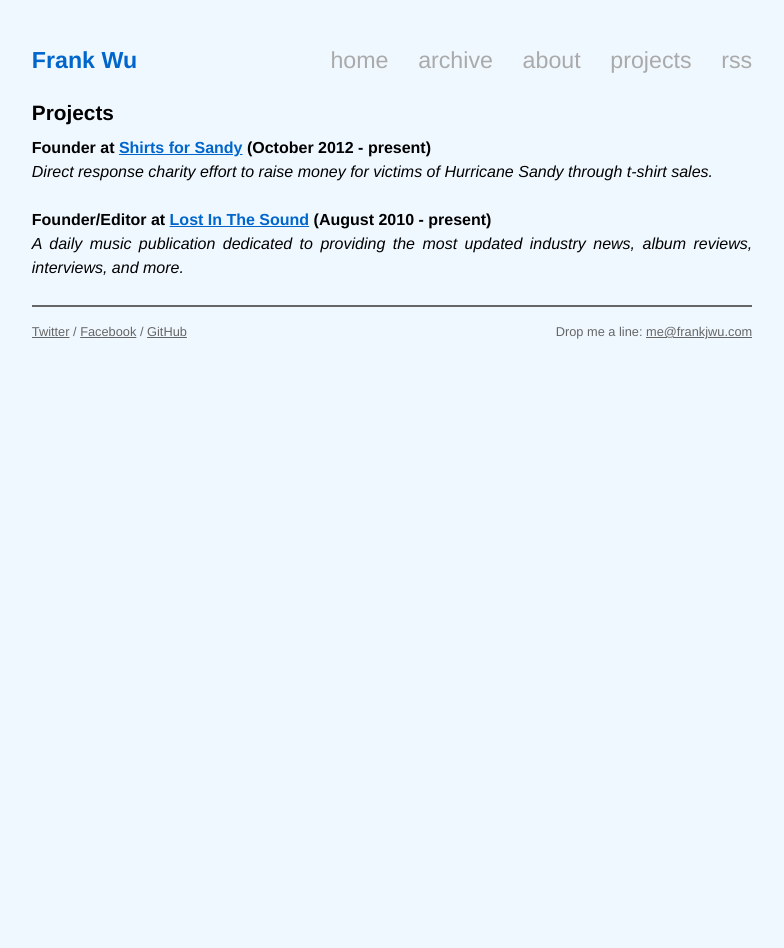
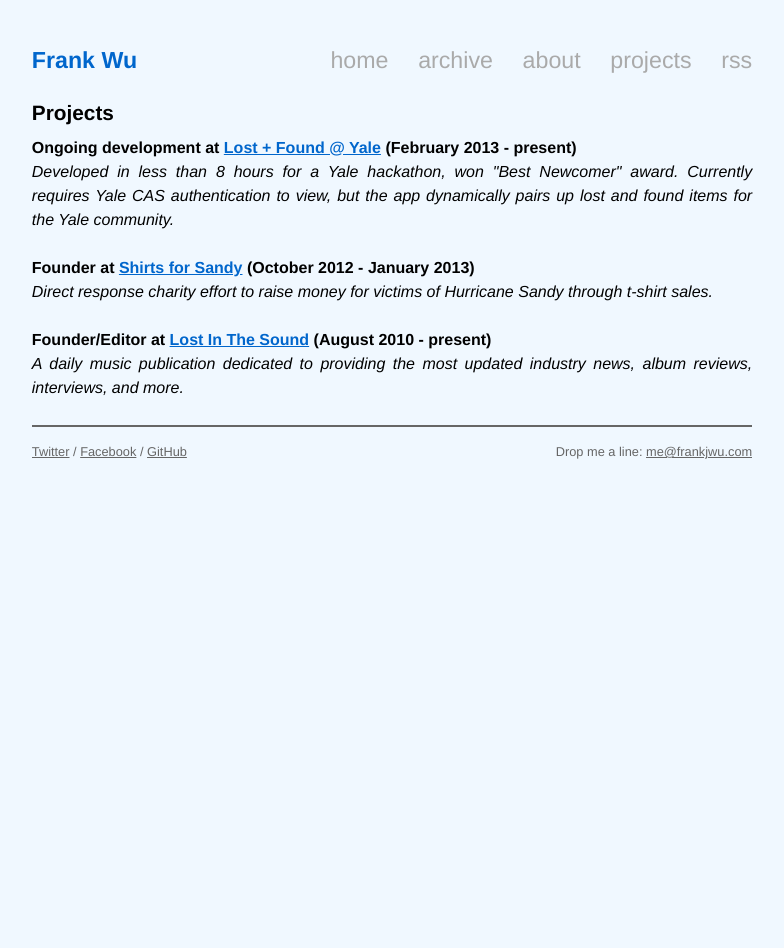
Before and after one commit to frankjwu/frankjwu.github.com, a Jekyll site: the page built from projects.html, in a window 1280 px wide. Shown: the whole page, without its empty margins (248-1032 px from the left). Built offline with Jekyll 4.4.1, drawn with Linux system fonts in a browser that asks for light colours; Markdown is read by kramdown in place of the engine named in the settings.

Commit message:
Update projects page

```diff
--- a/projects.html
+++ b/projects.html
@@ -5,7 +5,10 @@ permalink: /projects/index.html
 ---
 
 <div class="title">Projects</div>
-<h4>Founder at <a href="http://www.shirtsforsandy.com">Shirts for Sandy</a> (October 2012 - present)</h4>
+<h4>Ongoing development at <a href="http://lostfoundyale.herokuapp.com">Lost + Found @ Yale</a> (February 2013 - present)</h4>
+<em>Developed in less than 8 hours for a Yale hackathon, won "Best Newcomer" award. Currently requires Yale CAS authentication to view, but the app dynamically pairs up lost and found items for the Yale community.</em><br /><br />
+
+<h4>Founder at <a href="http://www.shirtsforsandy.com">Shirts for Sandy</a> (October 2012 - January 2013)</h4>
 <em>Direct response charity effort to raise money for victims of Hurricane Sandy through t-shirt sales.</em><br /><br />
 
 <h4>Founder/Editor at <a href="http://lostinthesound.com">Lost In The Sound</a> (August 2010 - present)</h4>
```
